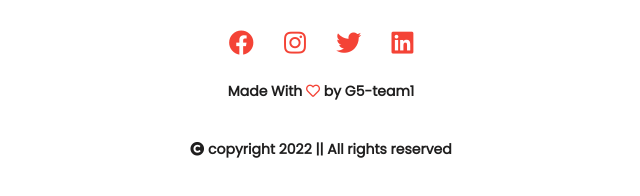
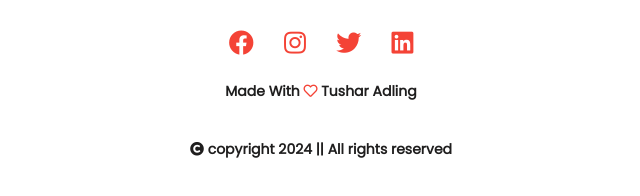
Before and after one commit to tushar242001/Process_Scheduling_Algorithm_Visualiser, a plain HTML site: page CPU_Scheduling_Visualizer/docs.html in a window 1280 px wide. Shown: the part 8382-8578 px from the top of the page, 319-959 px from the left. Drawn offline with nearby package versions, Linux system fonts and the light colour scheme.

Commit message:
Updated all files

```diff
--- a/CPU_Scheduling_Visualizer/docs.html
+++ b/CPU_Scheduling_Visualizer/docs.html
@@ -279,8 +279,7 @@
 
 
     <section class="footer">
-        <!-- <h4>About Us</h4>
-        <p>Lorem ipsum dolor sit amet consectetur adipisicing elit. Soluta pariatur eveniet eaque provident error velit totam quos. Corrupti sunt omnis<br>  eligendi ut enim, sed magnamquo laboriosam, aspernatur nulla ipsum commodi itaque accusantium sapiente!</p> -->
+
 
         <div class="icons">
             <a href="https://www.facebook.com"><i  class="fab fa-facebook"></i></a>
@@ -289,8 +288,8 @@
             <a href="https://www.linkedin.com/in/adling-tushar-24ba80206/"><i class="fab fa-linkedin"></i></a>
         </div>
 
-        <p>Made With <i class="far fa-heart"></i> by G5-team1</p>
-        <p> <i class="fa fa-copyright"></i> copyright 2022 || All rights reserved</p>
+        <p>Made With <i class="far fa-heart"></i> Tushar Adling</p>
+        <p> <i class="fa fa-copyright"></i> copyright 2024 || All rights reserved</p>
     </section>
 
     <script src="https://cdn.jsdelivr.net/npm/@popperjs/core@2.10.2/dist/umd/popper.min.js"
```
Also changed, not shown: CPU_Scheduling_Visualizer/about.html (+0 -14 lines), CPU_Scheduling_Visualizer/index.html (+1 -1 lines), 1 other file.
